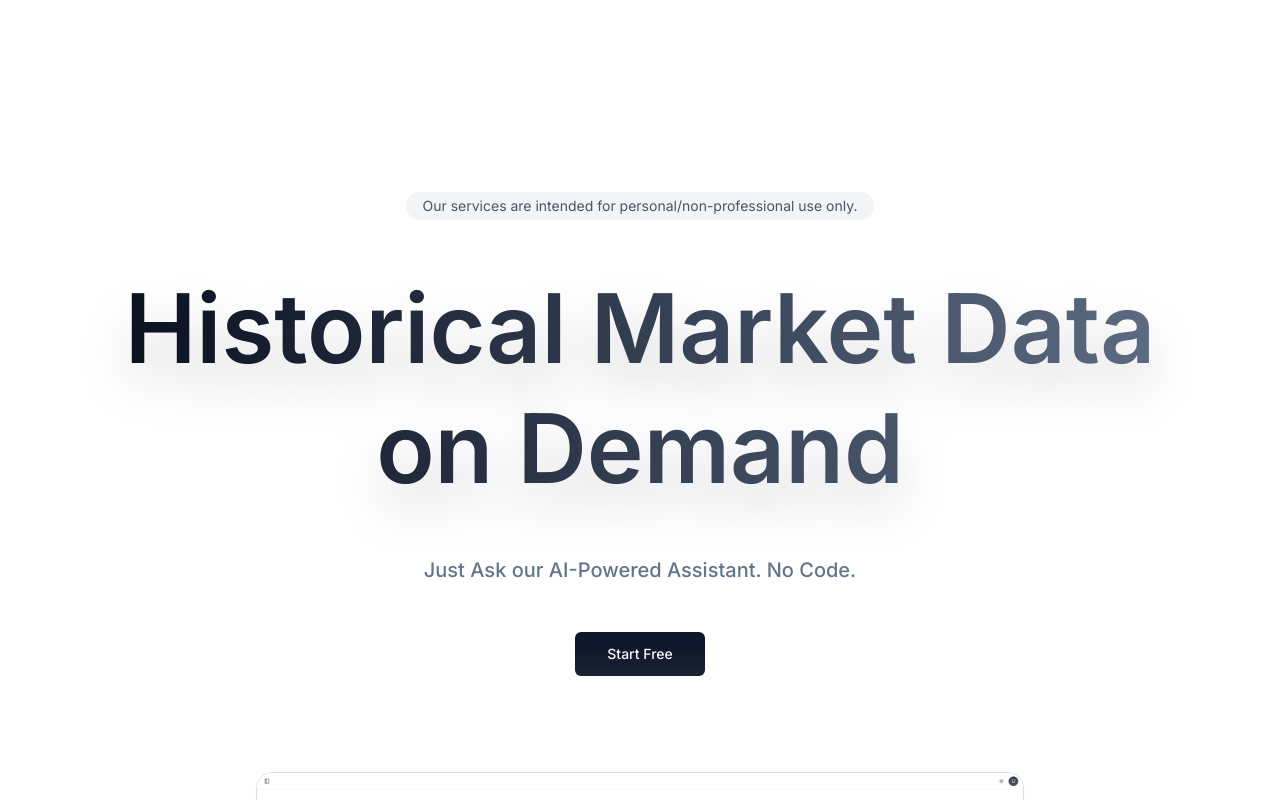
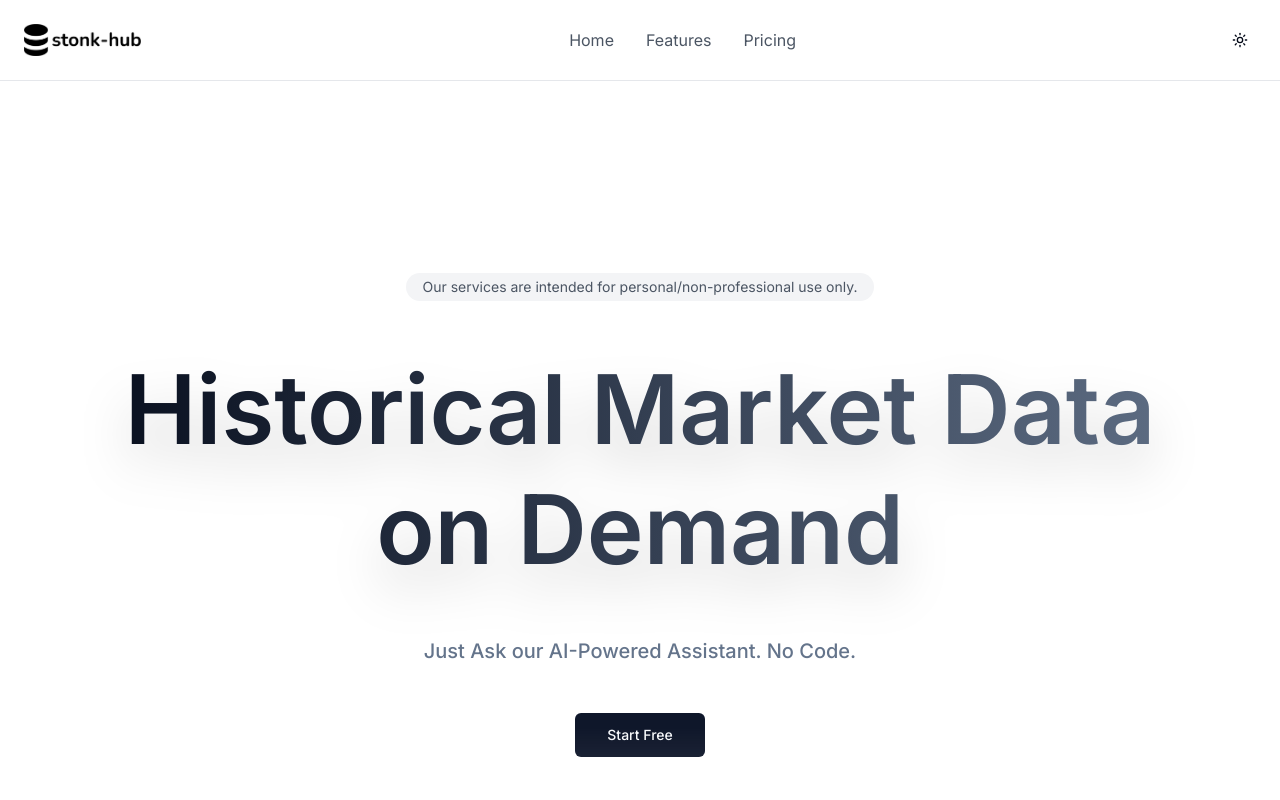
Before and after one commit to ahsandevhub/chatbot-project, a React (Vite) app: page / in a window 1280 px wide. Built offline with nearby package versions, Linux system fonts and the light colour scheme; the HTML template or start-up script is replaced by a standard one.

Commit message:
Scroll issue fixed

```diff
--- /dev/null
+++ b/src/components/Header.tsx
@@ -0,0 +1,101 @@
+import { Menu } from "lucide-react";
+import React, { useEffect, useState } from "react";
+import { ThemeToggle } from "./ui/ThemeToggle";
+
+const Header: React.FC = () => {
+  const [theme, setTheme] = useState<"light" | "dark">("light");
+  const [menuOpen, setMenuOpen] = useState(false);
+
+  useEffect(() => {
+    const savedTheme = localStorage.getItem("theme") as "light" | "dark" | null;
+    if (savedTheme) {
+      setTheme(savedTheme);
+      document.documentElement.setAttribute("data-theme", savedTheme);
+    }
+  }, []);
+
+  const toggleTheme = () => {
+    const newTheme = theme === "light" ? "dark" : "light";
+    setTheme(newTheme);
+    document.documentElement.setAttribute("data-theme", newTheme);
+    localStorage.setItem("theme", newTheme);
+  };
+
+  return (
+    <header className="py-6 border-b border-gray-200 font-inter bg-white dark:bg-gray-900 dark:border-gray-700">
+      <div className="container px-4 md:px-6 flex justify-between items-center">
+        {/* Logo */}
+        <div className="flex items-center space-x-2">
+          <div className="flex items-center">
+            <img
+              src="/lovable-uploads/42f319ec-6c0f-4a6e-9a40-44d73a3fad55.png"
+              alt="Stonk Hub Logo"
+              className="h-6 md:h-8"
+            />
+          </div>
+        </div>
+
+        {/* Navigation */}
+        <nav className="hidden md:flex gap-8">
+          <a
+            href="#"
+            className="text-gray-600 dark:text-gray-300 hover:text-black dark:hover:text-white transition-colors"
+          >
+            Home
+          </a>
+          <a
+            href="#"
+            className="text-gray-600 dark:text-gray-300 hover:text-black dark:hover:text-white transition-colors"
+          >
+            Features
+          </a>
+          <a
+            href="#"
+            className="text-gray-600 dark:text-gray-300 hover:text-black dark:hover:text-white transition-colors"
+          >
+            Pricing
+          </a>
+        </nav>
+
+        {/* Right Section: Theme Toggle + Mobile Menu */}
+        <div className="flex items-center gap-4">
+          <ThemeToggle />
+
+          {/* Mobile Menu Button */}
+          <button
+            className="md:hidden p-2"
+            onClick={() => setMenuOpen(!menuOpen)}
+          >
+            <Menu size={24} />
+          </button>
+        </div>
+      </div>
+
+      {/* Mobile Menu */}
+      {menuOpen && (
+        <div className="md:hidden mt-4 flex flex-col items-center gap-4">
+          <a
+            href="#"
+            className="text-gray-600 dark:text-gray-300 hover:text-black dark:hover:text-white transition-colors"
+          >
+            Home
+          </a>
+          <a
+            href="#"
+            className="text-gray-600 dark:text-gray-300 hover:text-black dark:hover:text-white transition-colors"
+          >
+            Features
+          </a>
+          <a
+            href="#"
+            className="text-gray-600 dark:text-gray-300 hover:text-black dark:hover:text-white transition-colors"
+          >
+            Pricing
+          </a>
+        </div>
+      )}
+    </header>
+  );
+};
+
+export default Header;
--- a/src/pages/Index.tsx
+++ b/src/pages/Index.tsx
@@ -1,6 +1,7 @@
 import { HeroSectionDemo } from "@/components/blocks/hero-section-demo";
 import FAQ from "@/components/FAQ";
 import Footer from "@/components/Footer";
+import Header from "@/components/Header";
 import { Pricing } from "@/components/ui/pricing-section-with-comparison";
 import React, { useEffect } from "react";
 
@@ -20,20 +21,15 @@ const Index: React.FC = () => {
       { threshold: 0.1 }
     );
 
-    sections.forEach((section) => {
-      observer.observe(section);
-    });
+    sections.forEach((section) => observer.observe(section));
 
-    return () => {
-      sections.forEach((section) => {
-        observer.unobserve(section);
-      });
-    };
+    return () => sections.forEach((section) => observer.unobserve(section));
   }, []);
 
   return (
-    <div className="min-h-screen overflow-auto flex flex-col font-inter">
-      <main className="">
+    <div className="h-screen flex flex-col font-inter">
+      <main className="overflow-auto">
+        <Header />
         <HeroSectionDemo />
         <div id="pricing">
           <Pricing />
@@ -41,8 +37,8 @@ const Index: React.FC = () => {
         <div id="faq">
           <FAQ />
         </div>
+        <Footer />
       </main>
-      <Footer />
     </div>
   );
 };
```
Also changed, not shown: src/components/Footer.tsx (+11 -6 lines).
